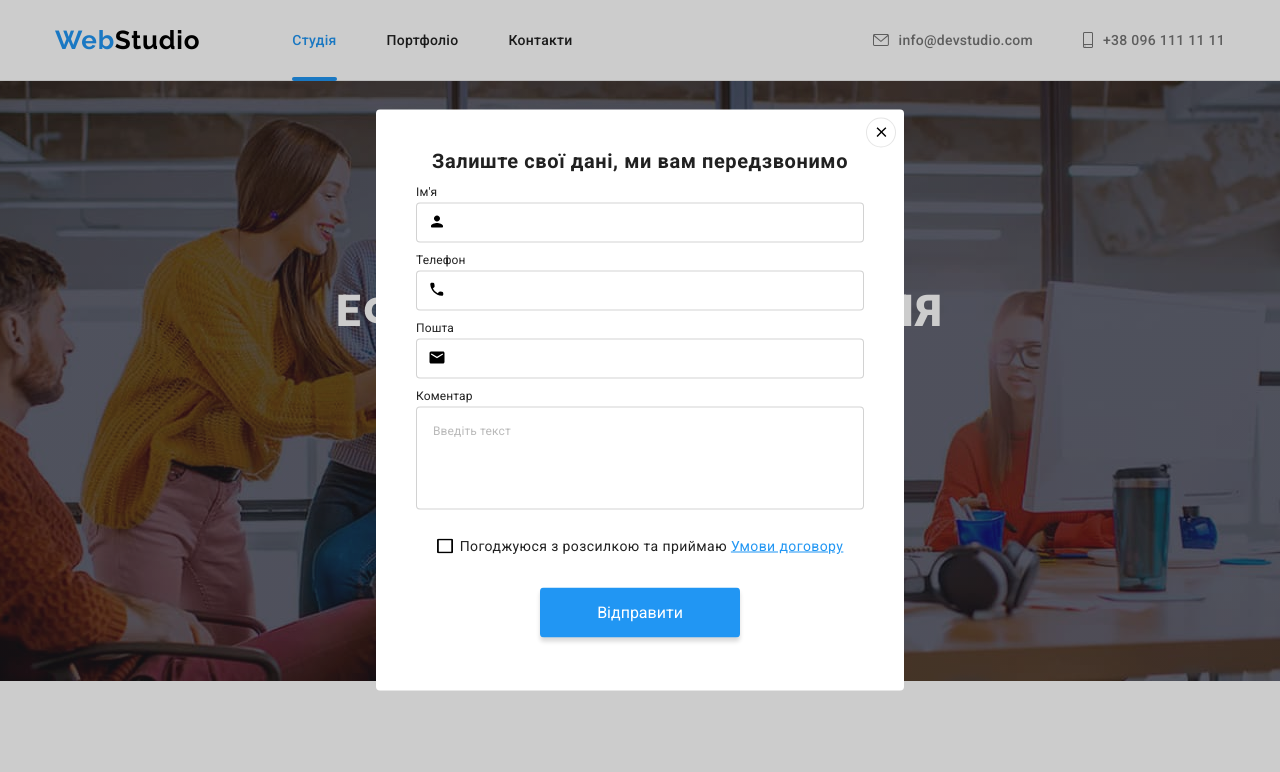
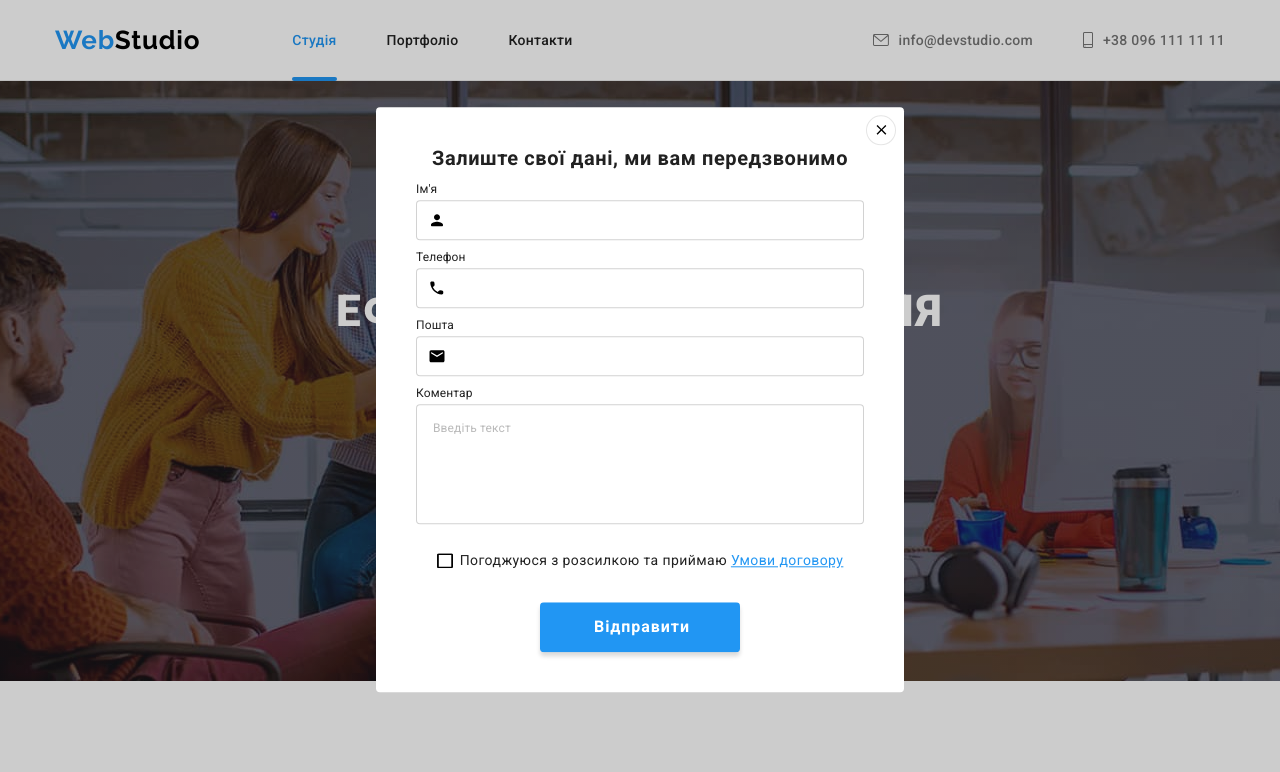
Before and after one commit to andriise/goit-markup-hw-06, a plain HTML site: page index.html in a window 1280 px wide. Both pictures are taken after a click on the button "Замовити послугу". Shown: the top 772 px of the page. Drawn offline with nearby package versions, Linux system fonts and the light colour scheme.

Commit message:
Доробка ДЗ

```diff
--- a/css/styles.css
+++ b/css/styles.css
@@ -640,7 +640,7 @@ img {
 
 
 .footer-mail {
-    margin-left: 93px;
+    margin-left: auto;
 }
 
 
@@ -855,7 +855,6 @@ img {
     transform: translate(-50%, -50%);
     border-radius: 4px;
     width: 528px;
-    height: 581px;
     background-color: var(--light-txt-clr);
     padding: 40px;
 }
@@ -876,7 +875,8 @@ img {
     transition: fill var(--anim);
 }
 
-.modal-btn:hover {
+.modal-btn:hover,
+.modal-btn:focus {
     fill: var(--main-clr);
 }
 
@@ -890,7 +890,7 @@ img {
     text-align: center;
     letter-spacing: 0.03em;
     color: var(--dark-txt-clr);
-    padding-bottom: 2px;
+    padding-bottom: 12px;
 }
 
 .modal-name {
@@ -899,7 +899,6 @@ img {
     font-size: 12px;
     line-height: 14px;
     letter-spacing: 0.01em;
-    margin-top: 10px;
     margin-bottom: 4px;
 
 }
@@ -920,8 +919,13 @@ img {
 }
 
 .modal-label {
+
+    display: block;
+    margin-bottom: 10px;
+}
+
+.icon-view {
     position: relative;
-    display: block;
 }
 
 
@@ -931,7 +935,7 @@ img {
     position: absolute;
     top: 50%;
     left: 12px;
-    transform: translateY(-5%);
+    transform: translateY(-50%);
     transition: fill var(--anim);
 
 }
@@ -945,6 +949,7 @@ img {
     resize: none;
     outline: transparent;
     width: 100%;
+    height: 120px;
     border-radius: 4px;
     padding: 16px;
     font-size: 12px;
@@ -977,6 +982,13 @@ img {
     cursor: pointer;
     box-shadow: 0px 4px 4px rgba(0, 0, 0, 0.15);
     margin-top: 30px;
+    font-weight: 700;
+    font-size: 16px;
+    line-height: 30px;
+    display: flex;
+    align-items: center;
+    text-align: center;
+    letter-spacing: 0.06em;
 
 }
 
@@ -1003,6 +1015,11 @@ img {
     margin-top: 20px;
 }
 
+.checkbox-field:focus+.check-svg {
+    outline: 1px solid var(--main-clr);
+    border-radius: 2px;
+}
+
 .checkbox-field:checked+.check-svg .icon-checked {
     opacity: 1;
 }
@@ -1023,6 +1040,7 @@ img {
     font-size: 14px;
     line-height: 24px;
     letter-spacing: 0.03em;
+    user-select: none;
 }
 
 .checkbox-link {
--- a/index.html
+++ b/index.html
@@ -590,36 +590,41 @@
           >
           <label class="modal-label"
             ><span class="modal-name">Ім'я</span>
-            <input class="modal-field" type="text" name="guest-name" required />
+            <span class="icon-view"
+              ><input
+                class="modal-field"
+                type="text"
+                name="guest-name"
+                required />
               <svg class="modal-svg" width="18" height="18">
-              <use href="./images/icons.svg#person-black"></use>
-            </svg>
+                <use href="./images/icons.svg#person-black"></use></svg
+            ></span>
           </label>
           <label class="modal-label"
             ><span class="modal-name">Телефон</span>
-            <input
+            <span class="icon-view"
+              ><input
                 class="modal-field"
                 type="text"
                 name="guest-tel"
                 required
                 minlength="12"
-              maxlength="12"
-            />
+                maxlength="12" />
               <svg class="modal-svg" width="18" height="18">
-              <use href="./images/icons.svg#phone-black"></use>
-            </svg>
+                <use href="./images/icons.svg#phone-black"></use></svg
+            ></span>
           </label>
           <label class="modal-label"
             ><span class="modal-name">Пошта</span>
-            <input
+            <span class="icon-view"
+              ><input
                 class="modal-field"
                 type="email"
                 name="guest-email"
-              required
-            />
+                required />
               <svg class="modal-svg" width="18" height="18">
-              <use href="./images/icons.svg#email-black"></use>
-            </svg>
+                <use href="./images/icons.svg#email-black"></use></svg
+            ></span>
           </label>
           <label class="modal-label">
             <span class="modal-name">Коментар</span>
```
Lines whose indentation alone changed are shown as unchanged.
